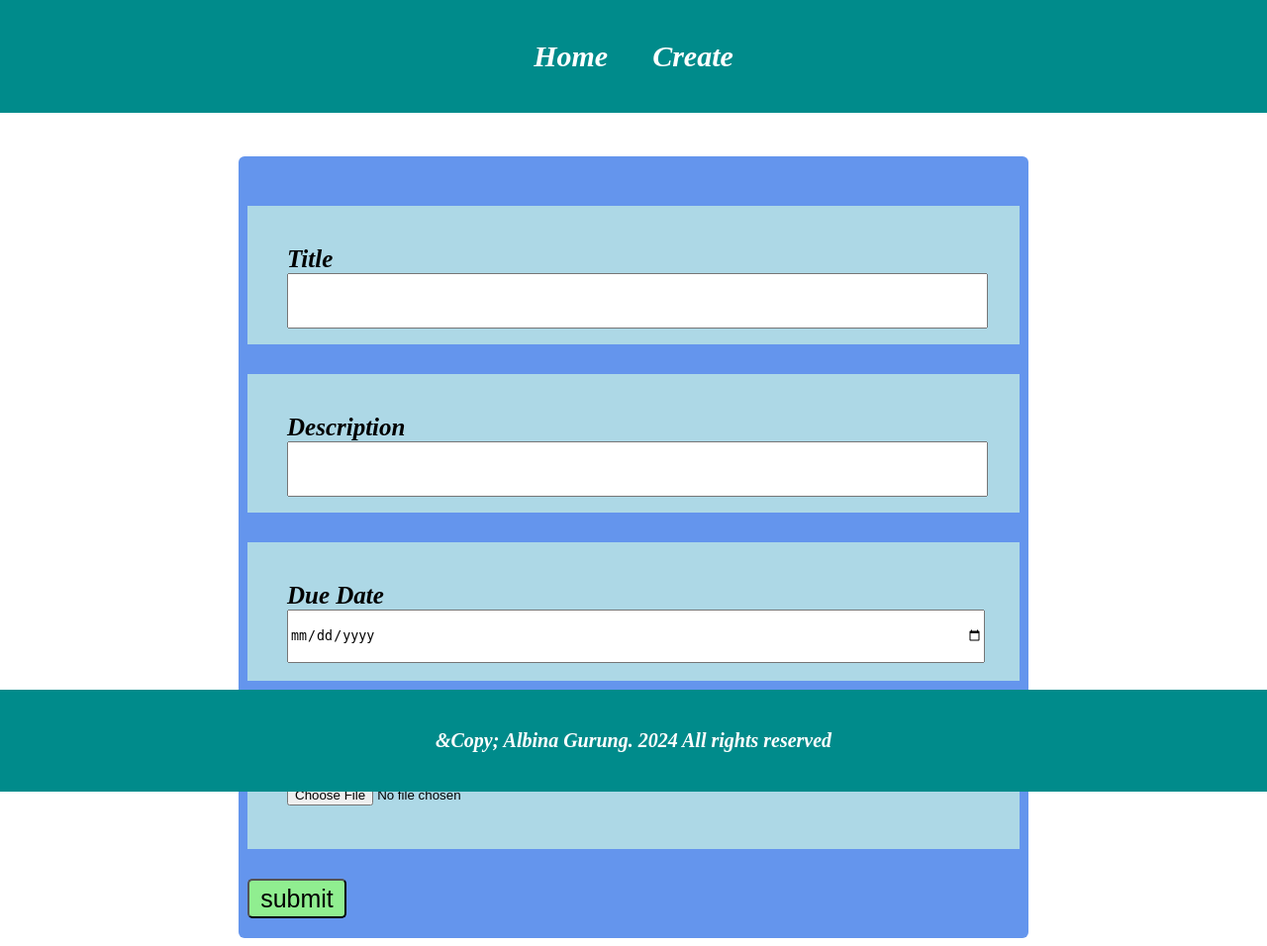
After one commit to AlbinaGurung/MynodejsProject, a Node server app: page /Create in a window 1280 px wide. The commit adds this page. Shown: the whole page at 99% size. Run offline with Node 20, Linux system fonts and the light colour scheme.

Commit message:
worked on UI

```diff
--- a/app.js
+++ b/app.js
@@ -9,9 +9,13 @@ app.get('/Home',(request,response)=>
 {
 response.render('home.ejs')
 });
+
 app.get('/About',(request,response)=>{
     response.render('about.ejs')
 })
+app.get('/Create',(request,response)=>{
+response.render('create.ejs')
+});
 
 app.listen(3000,"127.0.0.1");
 //Our project will listen to port 3000 i.e port no 3000 will be given to
--- /dev/null
+++ b/views/create.ejs
@@ -0,0 +1,81 @@
+<!DOCTYPE html>
+<html lang="en">
+<head>
+    <meta charset="UTF-8">
+    <meta name="viewport" content="width=device-width, initial-scale=1.0">
+    <title>Document</title>
+    <style>
+        .container{
+    width: 60%;
+    display: flex;
+   flex-direction: column;
+    height:100%;
+    background-color:cornflowerblue;
+    padding: 20px;
+    align-items: center;
+    justify-content: center;
+    border-color: black;
+
+    border-radius: 6px;
+    margin-top: 150px;
+
+}
+body{
+
+    display: flex;
+    justify-content: center;
+    background-color: white;
+    font-style: italic;
+    font-weight: bold;
+    font-size: 20px;
+}
+.form-input{
+    font-size: 25px;
+    width: 700px;
+    height: 60px;
+    padding: 40px;
+    background-color:lightblue;
+    margin: 30px;
+
+}
+.form-input-box
+{
+    width: 700px;
+    height: 50px;
+
+
+}
+
+</style>
+
+
+</head>
+<body>
+    <%- include('navbar') %>
+    <div class="container">
+        <form action="/blog" method="POST" enctype="multipart/form-data">
+            <div class="form-input">
+                <label for="Title">Title</label>
+                <input type="text" class="form-input-box" name="title" id="title" required>
+            </div>
+            <div class="form-input">
+                <label for="Subtitle">Description</label>
+               <input type="text" class="form-input-box" name="subtitle" id="subtitle"required>
+            </div>
+            <div class="form-input">
+                <label for="Description">Due Date</label>
+                <input type="date" class="form-input-box" name="description" id="description"required>
+            </div>
+            <div class="form-input">
+                <label for="Image">Image</label>
+                <input type="file" class="form-input-box" name="Image" id="Image">
+            </div>
+            <div>
+                <input type="submit" value="submit" style="height: 40px; width: 100px; border-radius: 5px; background-color: lightgreen; color: black; font-size: 25px; margin-left: 30px;">
+            </div>
+        </form>
+    </div>
+    <%- include('footer') %>
+
+</body>
+</html>
--- /dev/null
+++ b/views/footer.ejs
@@ -0,0 +1,33 @@
+<!DOCTYPE html>
+<html lang="en">
+<head>
+    <meta charset="UTF-8">
+    <meta name="viewport" content="width=device-width, initial-scale=1.0">
+    <title>Document</title>
+    <style>
+
+        footer
+        {
+            /* margin-top: 40%; */
+            width: 100%;
+            background-color: darkcyan;
+            padding: 20px;
+
+            color: white;
+            text-align: center;
+            font-size: 20px;
+            position: fixed ;
+            bottom: 0;
+        }
+
+
+       </style>
+</head>
+<body>
+    <footer>
+
+        <p>&Copy; Albina Gurung. 2024 All rights reserved </p>
+
+</footer>
+</body>
+</html>
--- /dev/null
+++ b/views/navbar.ejs
@@ -0,0 +1,47 @@
+<!DOCTYPE html>
+<html lang="en">
+<head>
+    <meta charset="UTF-8">
+    <meta name="viewport" content="width=device-width, initial-scale=1.0">
+    <title>Document</title>
+    <style>
+         nav{
+       background-color:darkcyan;
+       padding: 10px;
+       width: 100%;
+       position: fixed;
+       top:0;
+
+   }
+   nav ul{
+       padding: 10px;
+
+   }
+   nav ul li{
+       text-align: center;
+       display:list-item;
+   }
+   nav ul li a{
+
+      font-size: 30px;
+      color: white;
+      padding: 20px;
+      list-style-type: none;
+      text-decoration: none;
+      font-style: italic;
+   }
+
+    </style>
+</head>
+<body>
+    <nav>
+        <ul>
+            <li>
+                <a href="/home">Home</a>
+                <a href="/create">Create</a>
+            </li>
+        </ul>
+    </nav>
+
+</body>
+</html>
```
Also changed, not shown: views/home.ejs (+87 -1 lines), 1 other file.
